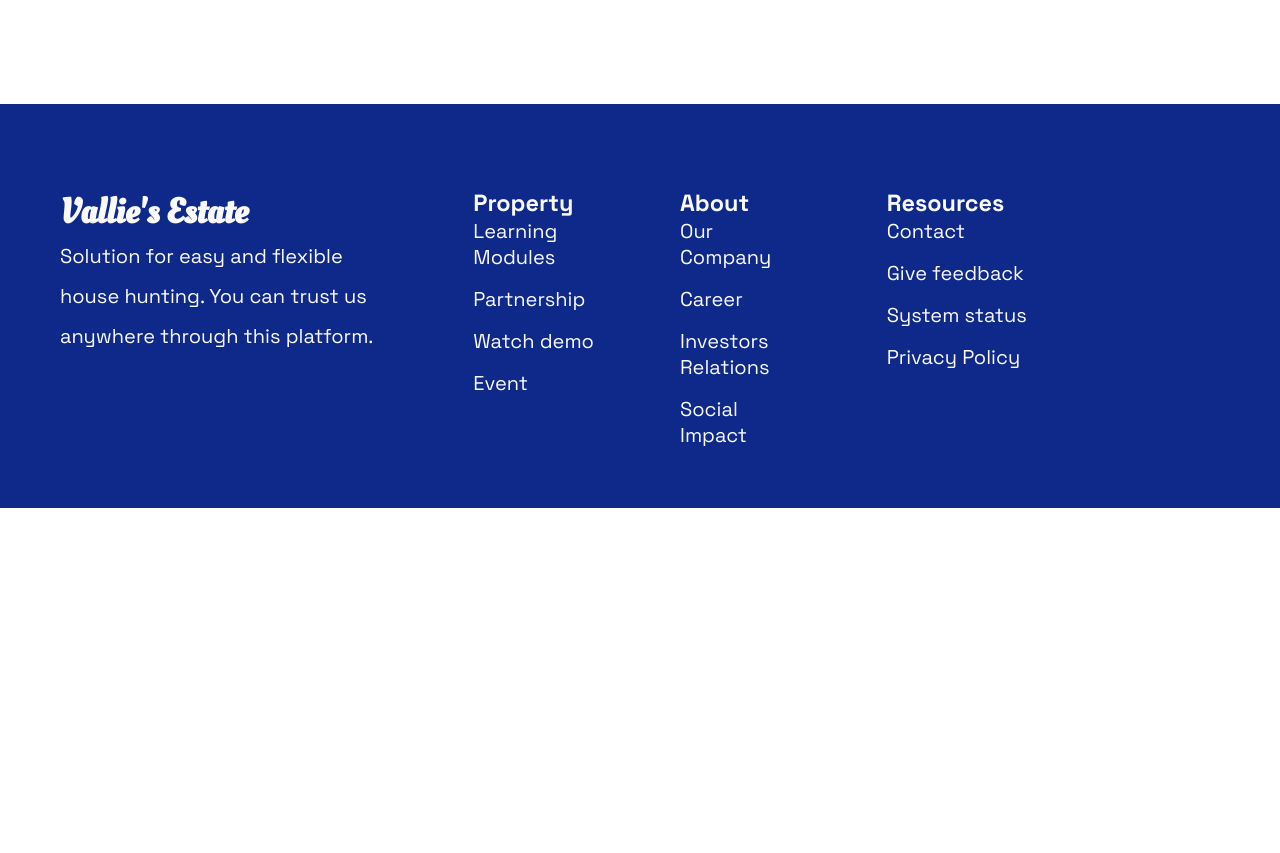
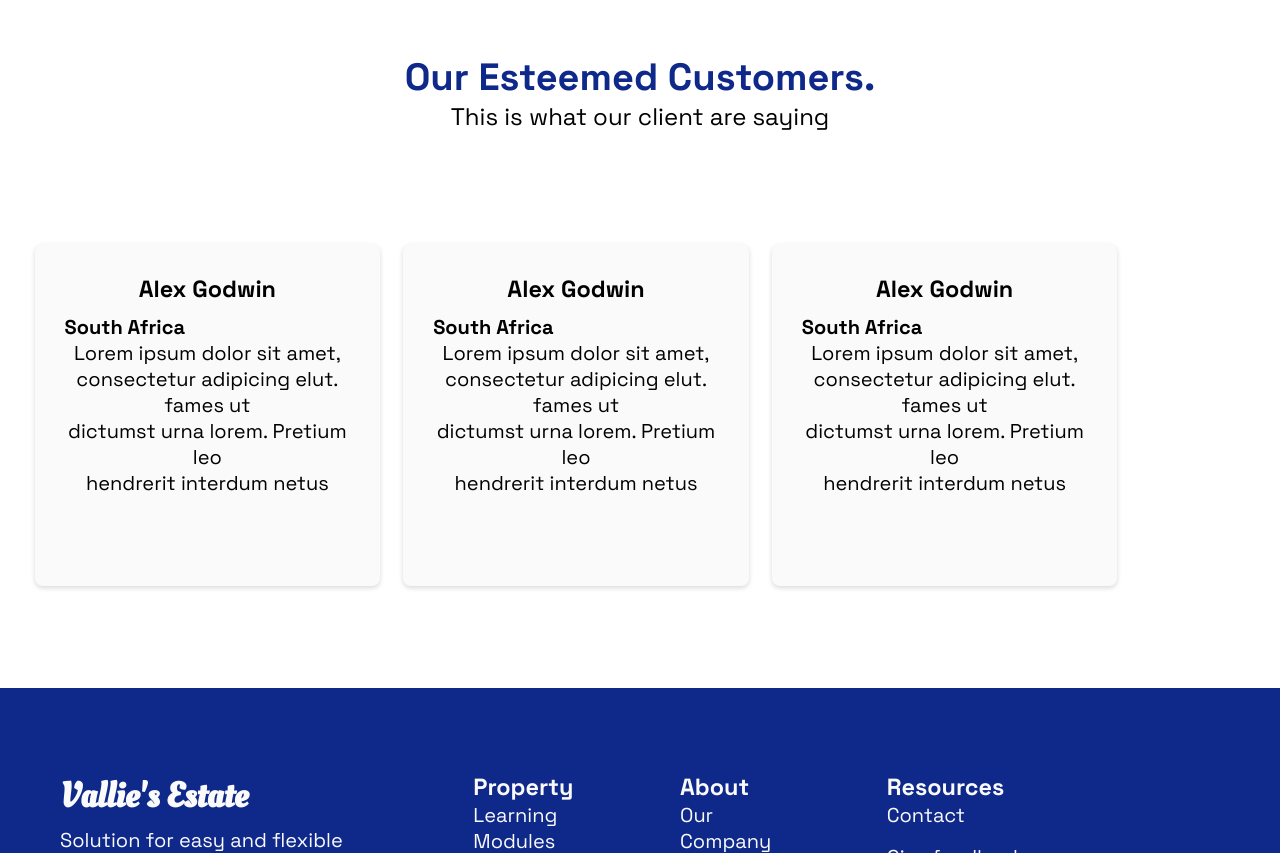
Before and after one commit to adamswonder/Vallie-s-Estate, a plain HTML site: page index.html in a window 1280 px wide. Shown: the part 2714-3567 px from the top of the page. Before the commit the page ends 3222 px from the top, so only its background shows below. Drawn offline with Linux system fonts and the light colour scheme.

Commit message:
added testimonials

```diff
--- a/assets/style.css
+++ b/assets/style.css
@@ -328,3 +328,4 @@ input[type=checkbox]{
     padding-left: 12%;
     padding-right: 10%;
 }
+/* Testimonials */
--- a/index.html
+++ b/index.html
@@ -139,7 +139,36 @@
         </div>
     </div>
     <div class="container"></div>
-
+    <!-- Customers -->
+    <div>
+        <h2 style="color:#0F298B;font-size: 190%;text-align: center;">Our Esteemed Customers.</h2>
+    </div>
+    <div>
+        <p style="font-size: larger">This is what our client are saying </p>
+    </div>
+    <div class="content">
+        <div class="card card-main">
+            <h3>Alex Godwin</h3>
+            <h7><b>South Africa</b></h7>
+            <p>
+                Lorem ipsum dolor sit amet,<br>consectetur adipicing elut. fames ut<br>dictumst urna lorem. Pretium leo<br>hendrerit interdum netus
+            </p>
+        </div>
+        <div class="card card-main">
+            <h3>Alex Godwin</h3>
+            <h7><b>South Africa</b></h7>
+            <p>
+                Lorem ipsum dolor sit amet,<br>consectetur adipicing elut. fames ut<br>dictumst urna lorem. Pretium leo<br>hendrerit interdum netus
+            </p>
+        </div>
+        <div class="card card-main">
+            <h3>Alex Godwin</h3>
+            <h7><b>South Africa</b></h7>
+            <p>
+                Lorem ipsum dolor sit amet,<br>consectetur adipicing elut. fames ut<br>dictumst urna lorem. Pretium leo<br>hendrerit interdum netus
+            </p>
+        </div>
+    </div>
 
     <!-- Footer -->
     <div class="container"></div>
```
